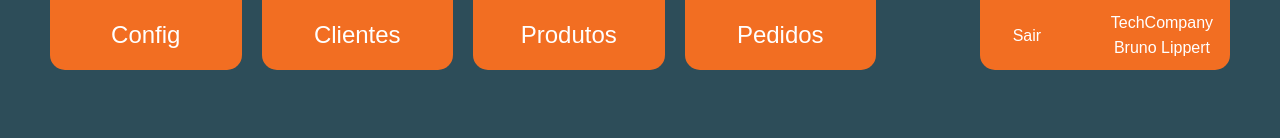
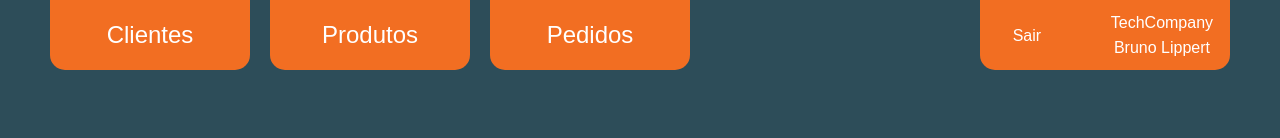
Before and after one commit to bruno-lippert/ordering_system, a Next.js app: page /System in a window 1280 px wide. Shown: the top 138 px of the page. Built offline with nearby package versions, Linux system fonts and the light colour scheme; no server answers; the database is empty.

Commit message:
configuration removed

```diff
--- a/src/components/nav/Navbar.tsx
+++ b/src/components/nav/Navbar.tsx
@@ -22,9 +22,6 @@ export default function Navbar() {
       <S.Container>
         <S.Nav>
           <S.NavItensContainer>
-            <S.Navitens>
-              <p>Config</p>
-            </S.Navitens>
             <S.Navitens>
               <p>Clientes</p>
             </S.Navitens>
```
